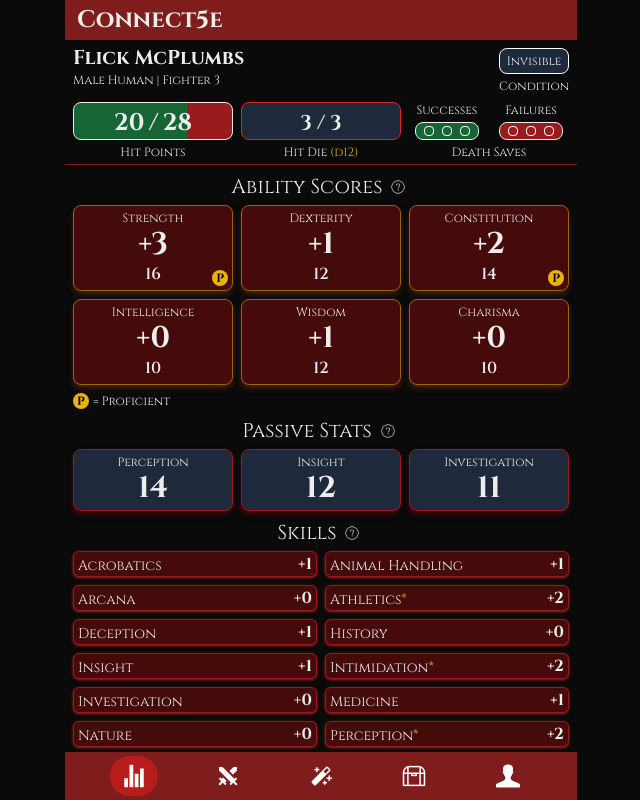
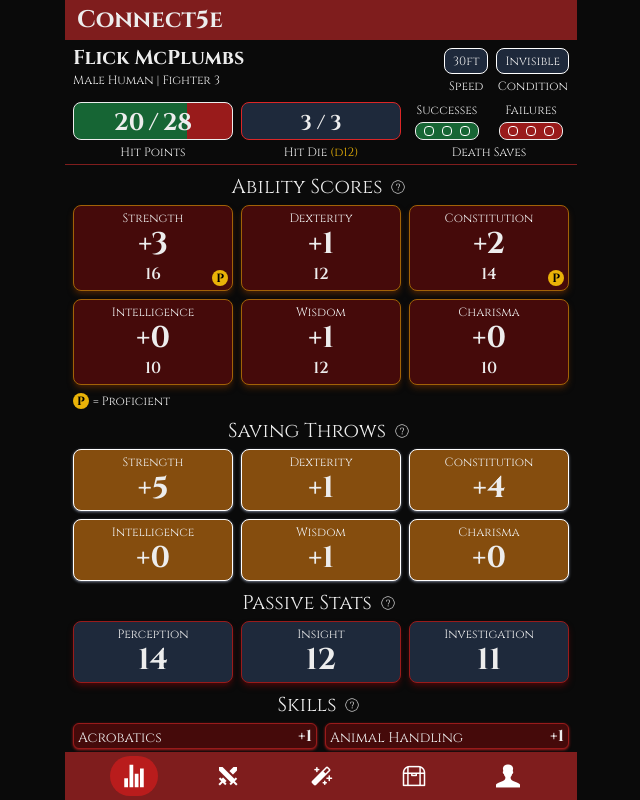
Before and after one commit to JoelOliverMclean/connect-5e, a Next.js app: page /charactersheet in a window 1280 px wide. Shown: the whole page, without its empty margins (319-959 px from the left). Built offline with nearby package versions, Linux system fonts and the light colour scheme.

Commit message:
Add Speed + Saving Throws

```diff
--- a/components/charactersheet/nav/CharacterSheetNav.jsx
+++ b/components/charactersheet/nav/CharacterSheetNav.jsx
@@ -110,7 +110,13 @@
           <div className="text-xs">Male Human | Fighter 3</div>
         </div>
         <div className="flex-col flex gap-1">
-          <div className="flex-1 py-1 mt-1 flex items-center justify-center border border-white rounded-lg bg-slate-800">
+          <div className="flex-1 py-1 px-2 mt-1 flex items-center justify-center border border-white rounded-lg bg-slate-800">
+            <p className="text-xs">30ft</p>
+          </div>
+          <p className="text-xs text-center">Speed</p>
+        </div>
+        <div className="flex-col flex gap-1">
+          <div className="flex-1 py-1 px-2 mt-1 flex items-center justify-center border border-white rounded-lg bg-slate-800">
             <p className="text-xs">Invisible</p>
           </div>
           <p className="text-xs text-center">Condition</p>
--- a/components/charactersheet/stats/CharacterSheetStats.jsx
+++ b/components/charactersheet/stats/CharacterSheetStats.jsx
@@ -4,6 +4,8 @@
 const styles = {
   statWrapper:
     "text-center rounded-lg p-1 border border-1 border-yellow-700 bg-red-950 flex flex-col shadow-md shadow-yellow-950",
+  savesWrapper:
+    "text-center rounded-lg p-1 border border-1 border-white bg-yellow-800 flex flex-col shadow shadow-gray-500",
   passiveWrapper:
     "text-center rounded-lg p-1 border border-1 border-red-800 bg-slate-800 shadow-md shadow-red-950",
   statLabel: "text-xs truncate",
@@ -17,6 +19,8 @@
 }
 
 function CharacterSheetStats() {
+  const pb = 2;
+
   const stats = {
     strength: { value: 16, proficient: true }, // Core stat for a Strength-based Fighter
     dexterity: { value: 12, proficient: false }, // Moderate for initiative & AC
@@ -92,6 +96,48 @@
             P
           </span>
           = Proficient
+        </div>
+      </div>
+    </div>
+  );
+
+  function getSaveModifier(stat) {
+    var mod =
+      Math.floor(parseFloat((stat.value - 10) / 2)) +
+      (stat.proficient ? pb : 0);
+    return (mod < 0 ? "" : "+") + mod;
+  }
+
+  const savesBlock = (label, stat) => (
+    <div className={styles.savesWrapper}>
+      <h3 className={styles.statLabel}>{label}</h3>
+      <p className={styles.statPrimary}>{getSaveModifier(stat)}</p>
+    </div>
+  );
+
+  const showSavingStatsHelp = () => {};
+
+  const saveStats = (
+    <div className="flex flex-col gap-1">
+      <div className="flex justify-center gap-1 items-center">
+        <h2 className="text-center text-xl">Saving Throws</h2>
+        <div className="p-1 cursor-pointer" onClick={showSavingStatsHelp}>
+          <Image
+            src={"/icons/help_icon_48.png"}
+            width={16}
+            height={16}
+            alt="ability scores help"
+          />
+        </div>
+      </div>
+      <div className="flex flex-col gap-2">
+        <div className="grid grid-cols-3 gap-2">
+          {savesBlock("Strength", stats.strength)}
+          {savesBlock("Dexterity", stats.dexterity)}
+          {savesBlock("Constitution", stats.constitution)}
+          {savesBlock("Intelligence", stats.intelligence)}
+          {savesBlock("Wisdom", stats.wisdom)}
+          {savesBlock("Charisma", stats.charisma)}
         </div>
       </div>
     </div>
@@ -185,6 +231,7 @@
   return (
     <div className="flex flex-col gap-2 p-2">
       {mainStatBlock}
+      {saveStats}
       {passiveStats}
       {skillStats}
     </div>
```
Also changed, not shown: 1 other file (tests, documents, lock files or other folders).
